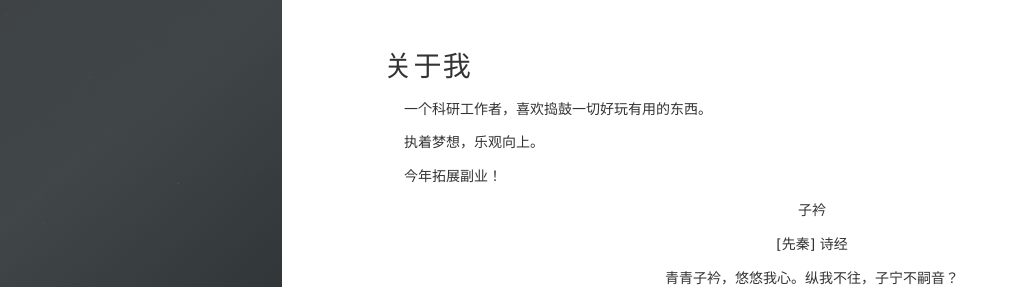
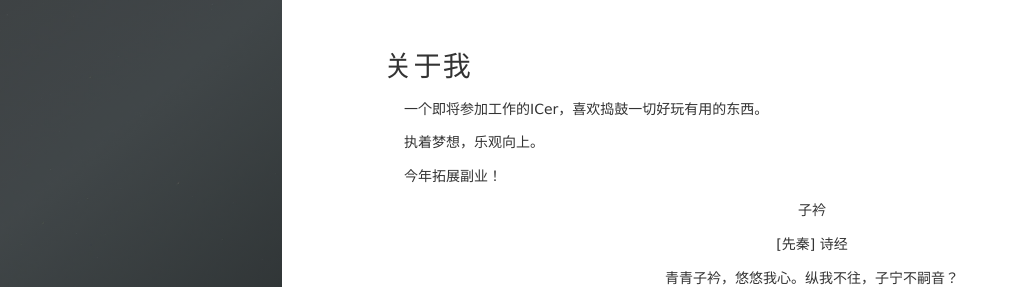
Before and after one commit to choya-lee/choya-lee.github.io, a Jekyll site: the page built from about.md, in a window 1280 px wide. Shown: the top 287 px of the page, without its empty margins (0-1018 px from the left). Built offline with Jekyll 4.4.1, drawn with Linux system fonts in a browser that asks for light colours; nearby versions of some CDN libraries; comment, search, counter and statistics services are not loaded.

Commit message:
modify data

```diff
--- a/about.md
+++ b/about.md
@@ -3,7 +3,7 @@ layout: page
 title: 关于我
 ---
 
-一个科研工作者，喜欢捣鼓一切好玩有用的东西。
+一个即将参加工作的ICer，喜欢捣鼓一切好玩有用的东西。
 <p>
 执着梦想，乐观向上。
 <p>
```
Also changed, not shown: README.md.
